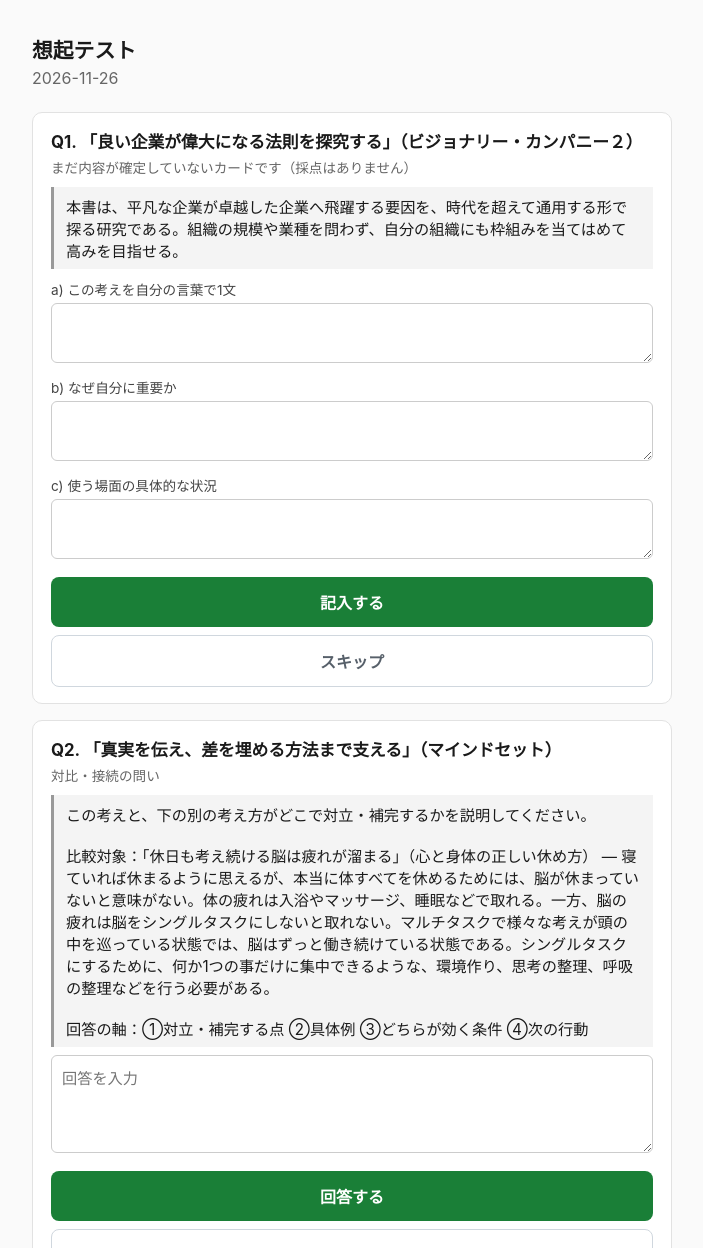
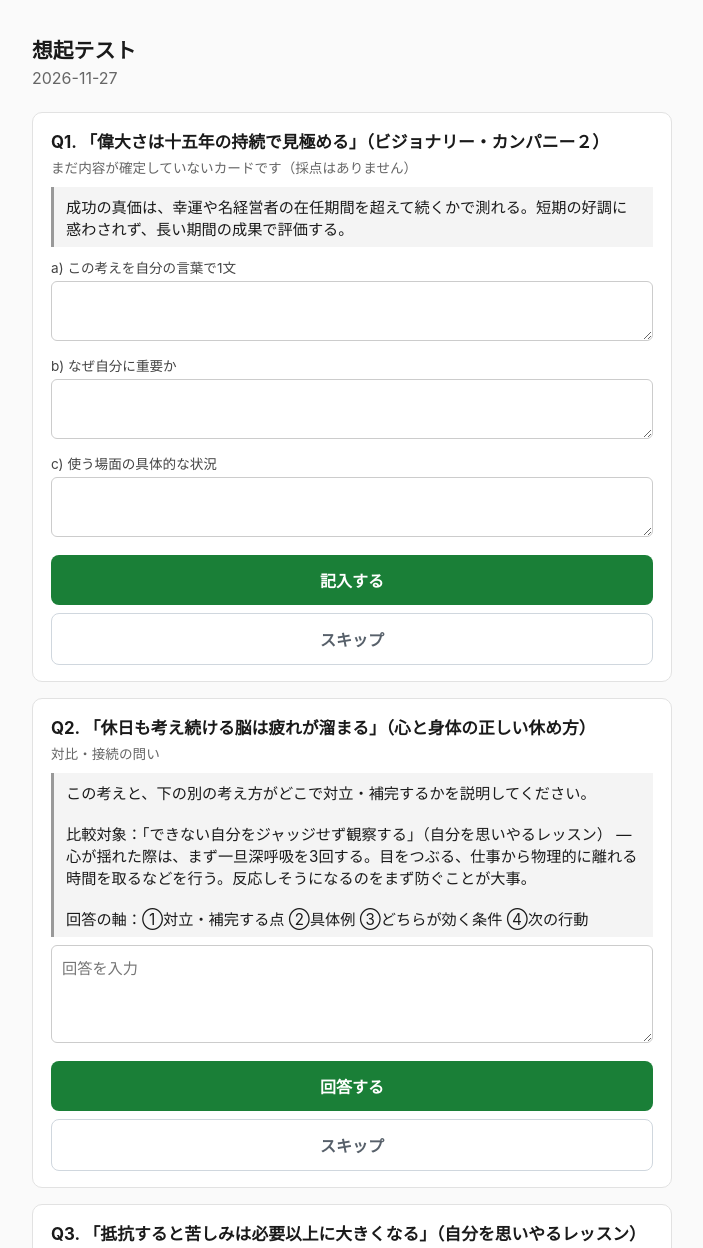
Before and after one commit to horiken1977/mybrain-cards, a plain HTML site: page docs/index.html in a window 1280 px wide. Shown: the top 1248 px of the page, without its empty margins (288-991 px from the left). Drawn offline with Linux system fonts and the light colour scheme; no server answers.

Commit message:
pages: recall page for 2026-11-27

```diff
--- a/docs/index.html
+++ b/docs/index.html
@@ -3,7 +3,7 @@
 <head>
 <meta charset="utf-8">
 <meta name="viewport" content="width=device-width, initial-scale=1">
-<title>想起テスト 2026-11-26</title>
+<title>想起テスト 2026-11-27</title>
 <style>
   body { font-family: -apple-system, "Hiragino Sans", sans-serif; max-width: 640px;
          margin: 0 auto; padding: 20px 16px 60px; color: #1a1a1a; background: #fafafa; }
@@ -38,14 +38,14 @@
 </head>
 <body>
   <h1>想起テスト</h1>
-  <div class="date">2026-11-26</div>
+  <div class="date">2026-11-27</div>
   <p id="test-banner" class="test-banner hidden">テストモード：何度でも回答できます（回答と採点結果は毎回カードの回答履歴に記録されます）</p>
   <div id="questions"></div>
   <p id="done" class="done hidden">今日の分はすべて回答済みです。</p>
 
 <script>
 const GRADE_ENDPOINT = "https://mybrain-cards.vercel.app/api/grade";
-const DATE = "2026-11-26";
+const DATE = "2026-11-27";
 const CARDS_API = "https://api.github.com/repos/horiken1977/mybrain-cards/contents/";
 
 // today.json の "test": true のときはテストモード：回答後も「もう一度回答する」で何度でも回答でき、
--- a/docs/today.json
+++ b/docs/today.json
@@ -1,12 +1,12 @@
 {
-  "date": "2026-11-26",
+  "date": "2026-11-27",
   "questions": [
     {
-      "card": "良い企業が偉大になる法則を探究する.md",
+      "card": "偉大さは十五年の持続で見極める.md",
       "qtype": "fill",
-      "title": "良い企業が偉大になる法則を探究する",
+      "title": "偉大さは十五年の持続で見極める",
       "book": "ビジョナリー・カンパニー２",
-      "claim_draft": "本書は、平凡な企業が卓越した企業へ飛躍する要因を、時代を超えて通用する形で探る研究である。組織の規模や業種を問わず、自分の組織にも枠組みを当てはめて高みを目指せる。",
+      "claim_draft": "成功の真価は、幸運や名経営者の在任期間を超えて続くかで測れる。短期の好調に惑わされず、長い期間の成果で評価する。",
       "fields": [
         "claim",
         "why",
@@ -14,20 +14,20 @@
       ]
     },
     {
-      "card": "真実を伝え、差を埋める方法まで支える.md",
+      "card": "休日も考え続ける脳は疲れが溜まる.md",
       "qtype": "contrast",
-      "title": "真実を伝え、差を埋める方法まで支える",
-      "book": "マインドセット",
-      "text": "この考えと、下の別の考え方がどこで対立・補完するかを説明してください。\n\n比較対象：「休日も考え続ける脳は疲れが溜まる」（心と身体の正しい休め方） — 寝ていれば休まるように思えるが、本当に体すべてを休めるためには、脳が休まっていないと意味がない。体の疲れは入浴やマッサージ、睡眠などで取れる。一方、脳の疲れは脳をシングルタスクにしないと取れない。マルチタスクで様々な考えが頭の中を巡っている状態では、脳はずっと働き続けている状態である。シングルタスクにするために、何か1つの事だけに集中できるような、環境作り、思考の整理、呼吸の整理などを行う必要がある。\n\n回答の軸：①対立・補完する点 ②具体例 ③どちらが効く条件 ④次の行動",
+      "title": "休日も考え続ける脳は疲れが溜まる",
+      "book": "心と身体の正しい休め方",
+      "text": "この考えと、下の別の考え方がどこで対立・補完するかを説明してください。\n\n比較対象：「できない自分をジャッジせず観察する」（自分を思いやるレッスン） — 心が揺れた際は、まず一旦深呼吸を3回する。目をつぶる、仕事から物理的に離れる時間を取るなどを行う。反応しそうになるのをまず防ぐことが大事。\n\n回答の軸：①対立・補完する点 ②具体例 ③どちらが効く条件 ④次の行動",
       "fields": [
         "text"
       ]
     },
     {
-      "card": "休日も考え続ける脳は疲れが溜まる.md",
+      "card": "抵抗すると苦しみは必要以上に大きくなる.md",
       "qtype": "refute",
-      "title": "休日も考え続ける脳は疲れが溜まる",
-      "book": "心と身体の正しい休め方",
+      "title": "抵抗すると苦しみは必要以上に大きくなる",
+      "book": "自分を思いやるレッスン",
       "text": "この考えが成り立たない場面を1つ挙げて説明してください。\n\n回答の軸：①成り立たない場面 ②理由 ③それでも使える範囲 ④次の行動",
       "fields": [
         "text"
```
